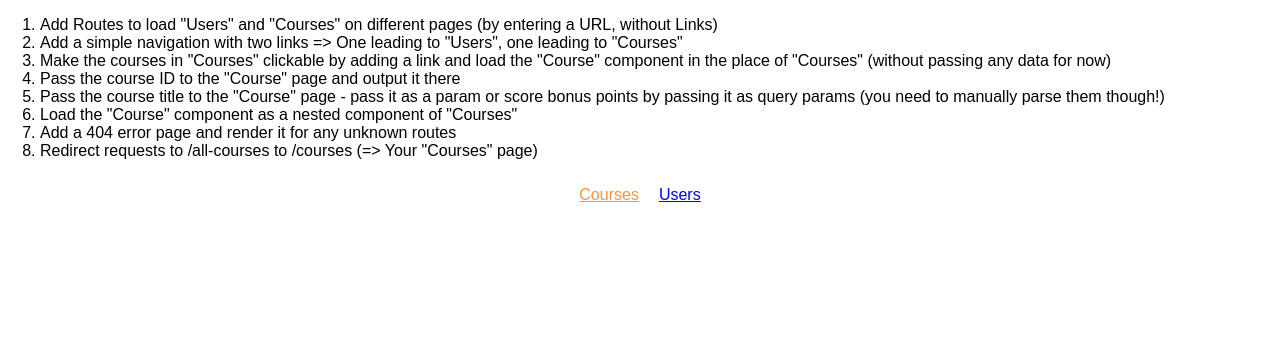
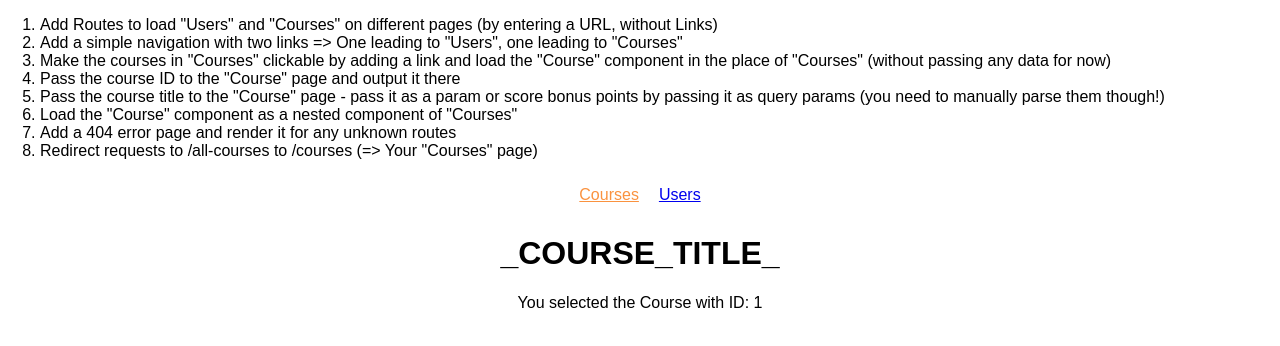
Before and after one commit to alexandria-lewis/routing--assignment-problem, a React (Create React App) app: page /courses/1 in a window 1280 px wide. Shown: the top 346 px of the page. Built offline with nearby package versions, Linux system fonts and the light colour scheme.

Commit message:
Pass the course ID to the "Course" page and output it there

```diff
--- a/src/App.js
+++ b/src/App.js
@@ -44,7 +44,8 @@
         could wrap the whole app component with BrowserRouter
         done in index.js */}
 
-        <Route path="/courses/course" component={Course} />
+        <Route path="/courses/:courseId" component={Course} />
+        {/* Replacing 'course' with a parameter by adding :*paramName* */}
 
         {/* will load courses and course bellow because without switch by default the /course is treated as a prefix - to fix - add exact to /courses - or use a Switch statement but order matters */}
 
--- a/src/containers/Course/Course.js
+++ b/src/containers/Course/Course.js
@@ -5,7 +5,8 @@
         return (
             <div>
                 <h1>_COURSE_TITLE_</h1>
-                <p>You selected the Course with ID: _ID_</p>
+                <p>You selected the Course with ID: {this.props.match.params.courseId}</p>
+                {/* in a functional component would just be 'props.match.params.id' */}
             </div>
         );
     }
--- a/src/containers/Courses/Courses.js
+++ b/src/containers/Courses/Courses.js
@@ -20,7 +20,7 @@
                     {
                         this.state.courses.map( course => {
                             return (
-                                <Link key={course.id} to={this.props.match.url + '/course'}>
+                                <Link key={course.id} to={this.props.match.url + '/' + course.id}>
                                     <article className="Course">{course.title}</article>
                                 </Link>
                             );
```
